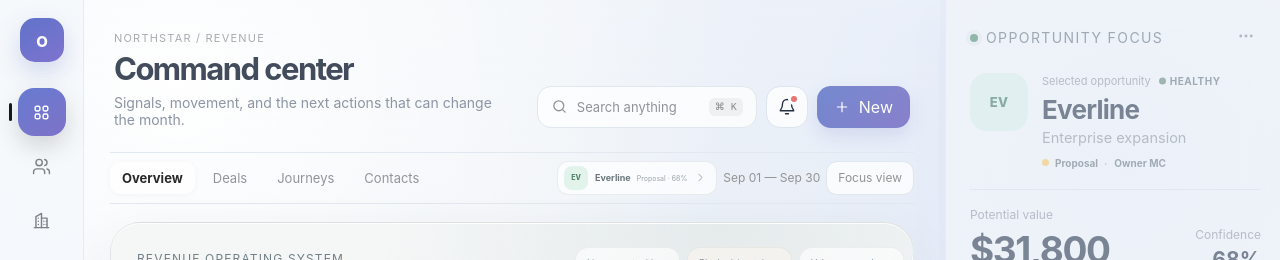
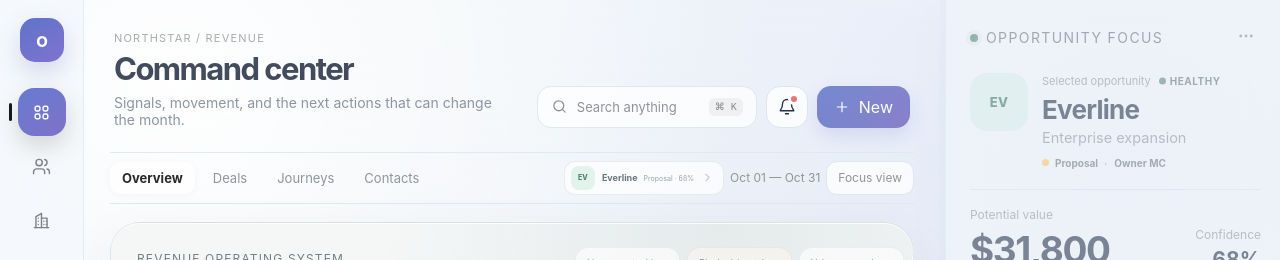
Before and after one commit to grekovmaxim-stack/orbiq-crm, a Next.js app: page / in a window 1280 px wide. Shown: the top 260 px of the page. Built offline with nearby package versions, Linux system fonts and the light colour scheme.

Commit message:
Align workspace date range with October demo data

```diff
--- a/app/page.tsx
+++ b/app/page.tsx
@@ -293,7 +293,7 @@ export default function Home() {
               <span className="dealSyncCopy"><b>{selectedDeal.company}</b><small>{selectedDeal.stage} · {selectedDeal.probability}%</small></span>
               <Icon name="chevron" size={13}/>
             </button>
-            <span className="dateRange">Sep 01 — Sep 30</span>
+            <span className="dateRange">Oct 01 — Oct 31</span>
             <button className="softBtn" onClick={() => setFocus((value) => !value)}>{focus ? "Comfort view" : "Focus view"}</button>
           </div>
         </div>
```
